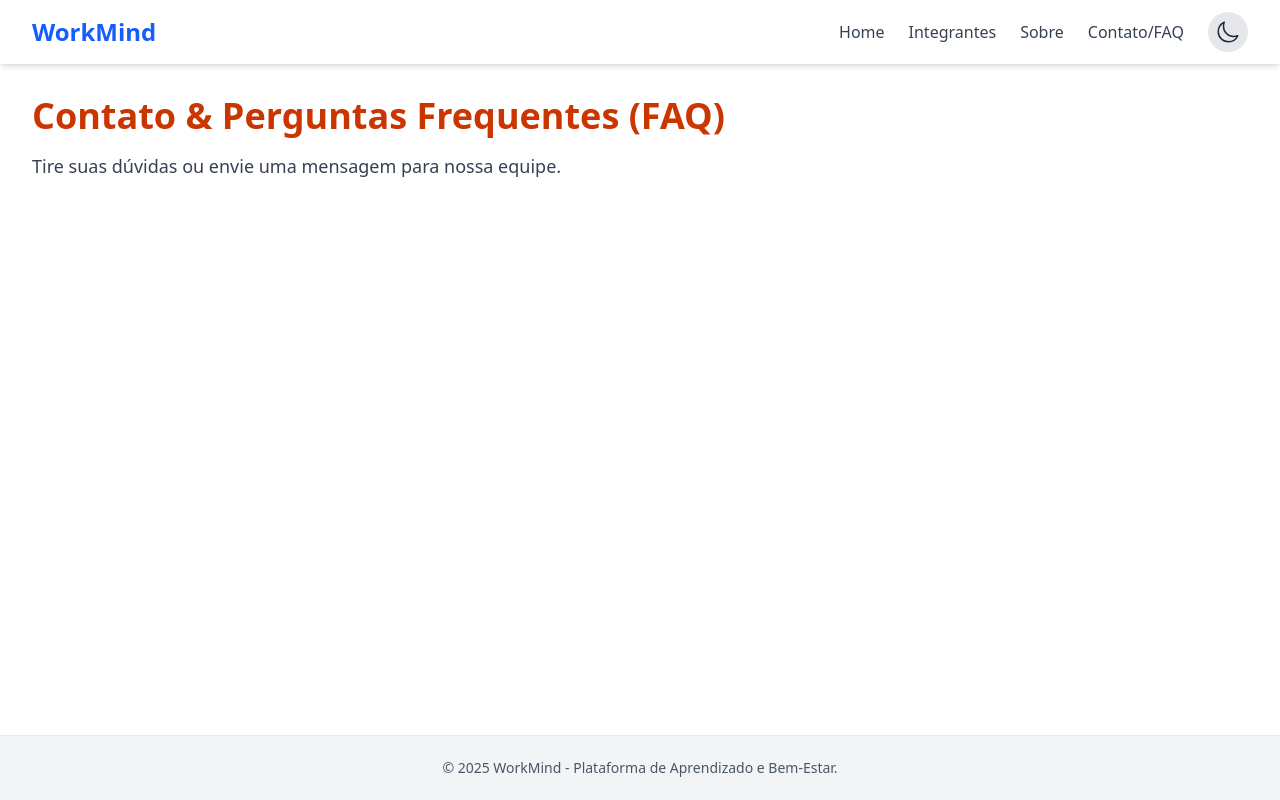
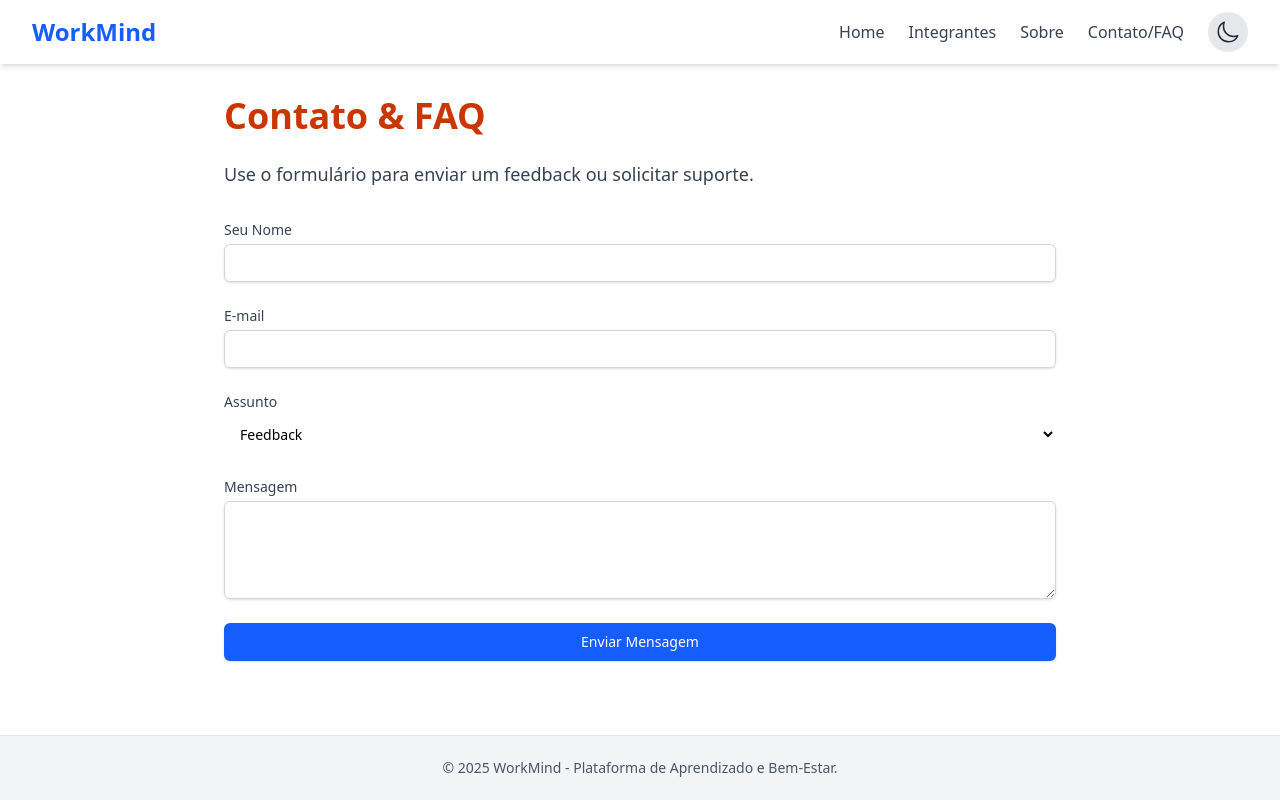
Before and after one commit to WorkMind-Global-Solution/workmind-frontend, a React (Vite) app in the folder workmind/: page /contact in a window 1280 px wide. Built offline with nearby package versions, Linux system fonts and the light colour scheme.

Commit message:
feat: Criação do formulário de contato

```diff
--- a/workmind/src/pages/Contato/index.tsx
+++ b/workmind/src/pages/Contato/index.tsx
@@ -1,12 +1,143 @@
+import { useForm } from 'react-hook-form';
+import { submitData } from '../../api/workmindService';
+import { type ContatoForm } from '../../types/workmind';
+import { useState } from 'react';
+
 function Contato() {
+  const [isSubmitting, setIsSubmitting] = useState(false);
+  const [successMessage, setSuccessMessage] = useState<string | null>(null);
+
+  const {
+    register,
+    handleSubmit,
+    formState: { errors },
+    reset
+  } = useForm<ContatoForm>({
+    mode: 'onBlur',
+    defaultValues: {
+      nome: '',
+      email: '',
+      assunto: 'feedback',
+      mensagem: '',
+    },
+  });
+
+  // 2. Função de Submissão (simula o POST para a API Java)
+  const onSubmit = async (data: ContatoForm) => {
+    setIsSubmitting(true);
+    setSuccessMessage(null);
+    try {
+      // Simula o envio de dados (POST) para a API Java
+      await submitData('/api/contact', data);
+
+      // Feedback ao usuário
+      setSuccessMessage('Mensagem enviada com sucesso! Em breve, entraremos em contato.');
+      reset();
+    } catch (error: any) {
+      setSuccessMessage(`Erro ao enviar: ${error.message}. Tente novamente.`);
+    } finally {
+      setIsSubmitting(false);
+    }
+  };
+
   return (
-    <div className="p-8">
-      <h2 className="text-4xl font-extrabold text-orange-700 dark:text-orange-400">
-        Contato & Perguntas Frequentes (FAQ)
+    <div className="p-8 max-w-4xl mx-auto bg-white dark:bg-gray-900 min-h-[70vh]">
+      <h2 className="text-4xl font-extrabold text-orange-700 dark:text-orange-400 mb-6">
+        Contato & FAQ
       </h2>
-      <p className="mt-4 text-lg text-gray-700 dark:text-gray-300">
-        Tire suas dúvidas ou envie uma mensagem para nossa equipe.
+      <p className="mb-8 text-lg text-gray-700 dark:text-gray-300">
+        Use o formulário para enviar um feedback ou solicitar suporte.
       </p>
+
+      {successMessage && (
+        <div
+          className={`p-4 rounded-lg mb-4 font-semibold ${
+            successMessage.startsWith('Erro')
+              ? 'bg-red-100 text-red-800 dark:bg-red-900 dark:text-red-200'
+              : 'bg-green-100 text-green-800 dark:bg-green-900 dark:text-green-200'
+          }`}
+        >
+          {successMessage}
+        </div>
+      )}
+
+      <form onSubmit={handleSubmit(onSubmit)} className="space-y-6">
+
+        <div>
+          <label htmlFor="nome" className="block text-sm font-medium text-gray-700 dark:text-gray-300">
+            Seu Nome
+          </label>
+          <input
+            id="nome"
+            type="text"
+            {...register('nome', { required: 'O nome é obrigatório', minLength: { value: 3, message: 'Mínimo de 3 caracteres' } })}
+            className="mt-1 block w-full px-3 py-2 border border-gray-300 dark:border-gray-700 rounded-md shadow-sm dark:bg-gray-800 dark:text-white
+                       focus:ring-blue-500 focus:border-blue-500 sm:text-sm"
+          />
+          {errors.nome && <p className="mt-1 text-sm text-red-500">{errors.nome.message}</p>}
+        </div>
+
+        <div>
+          <label htmlFor="email" className="block text-sm font-medium text-gray-700 dark:text-gray-300">
+            E-mail
+          </label>
+          <input
+            id="email"
+            type="email"
+            {...register('email', {
+              required: 'O e-mail é obrigatório',
+              pattern: {
+                value: /^\S+@\S+$/i,
+                message: 'Formato de e-mail inválido',
+              }
+            })}
+            className="mt-1 block w-full px-3 py-2 border border-gray-300 dark:border-gray-700 rounded-md shadow-sm dark:bg-gray-800 dark:text-white
+                       focus:ring-blue-500 focus:border-blue-500 sm:text-sm"
+          />
+          {errors.email && <p className="mt-1 text-sm text-red-500">{errors.email.message}</p>}
+        </div>
+
+        <div>
+          <label htmlFor="assunto" className="block text-sm font-medium text-gray-700 dark:text-gray-300">
+            Assunto
+          </label>
+          <select
+            id="assunto"
+            {...register('assunto', { required: 'Selecione um assunto' })}
+            className="mt-1 block w-full pl-3 pr-10 py-2 text-base border-gray-300 dark:border-gray-700 dark:bg-gray-800 dark:text-white
+                       focus:outline-none focus:ring-blue-500 focus:border-blue-500 sm:text-sm rounded-md"
+          >
+            <option value="feedback">Feedback</option>
+            <option value="parceria">Parceria</option>
+            <option value="suporte">Suporte Técnico</option>
+          </select>
+          {errors.assunto && <p className="mt-1 text-sm text-red-500">{errors.assunto.message}</p>}
+        </div>
+
+        <div>
+          <label htmlFor="mensagem" className="block text-sm font-medium text-gray-700 dark:text-gray-300">
+            Mensagem
+          </label>
+          <textarea
+            id="mensagem"
+            rows={4}
+            {...register('mensagem', { required: 'A mensagem é obrigatória' })}
+            className="mt-1 block w-full px-3 py-2 border border-gray-300 dark:border-gray-700 rounded-md shadow-sm dark:bg-gray-800 dark:text-white
+                       focus:ring-blue-500 focus:border-blue-500 sm:text-sm"
+          />
+          {errors.mensagem && <p className="mt-1 text-sm text-red-500">{errors.mensagem.message}</p>}
+        </div>
+
+        <button
+          type="submit"
+          disabled={isSubmitting}
+          className="w-full flex justify-center py-2 px-4 border border-transparent rounded-md shadow-sm text-sm font-medium text-white bg-blue-600
+                     hover:bg-blue-700 focus:outline-none focus:ring-2 focus:ring-offset-2 focus:ring-blue-500 transition-colors duration-150
+                     disabled:opacity-50 disabled:cursor-not-allowed"
+        >
+          {isSubmitting ? 'Enviando...' : 'Enviar Mensagem'}
+        </button>
+      </form>
     </div>
   );
 }
--- a/workmind/src/types/workmind.ts
+++ b/workmind/src/types/workmind.ts
@@ -6,6 +6,14 @@ export interface Integrante {
   fotoUrl: string;
   githubLink: string;
   linkedinLink: string;
+}
+
+// Interface para o formulário de Contato/FAQ (simula o POST para a API)
+export interface ContatoForm {
+  nome: string;
+  email: string;
+  assunto: 'feedback' | 'parceria' | 'suporte';
+  mensagem: string;
 }
 
 // Tipos base
```
